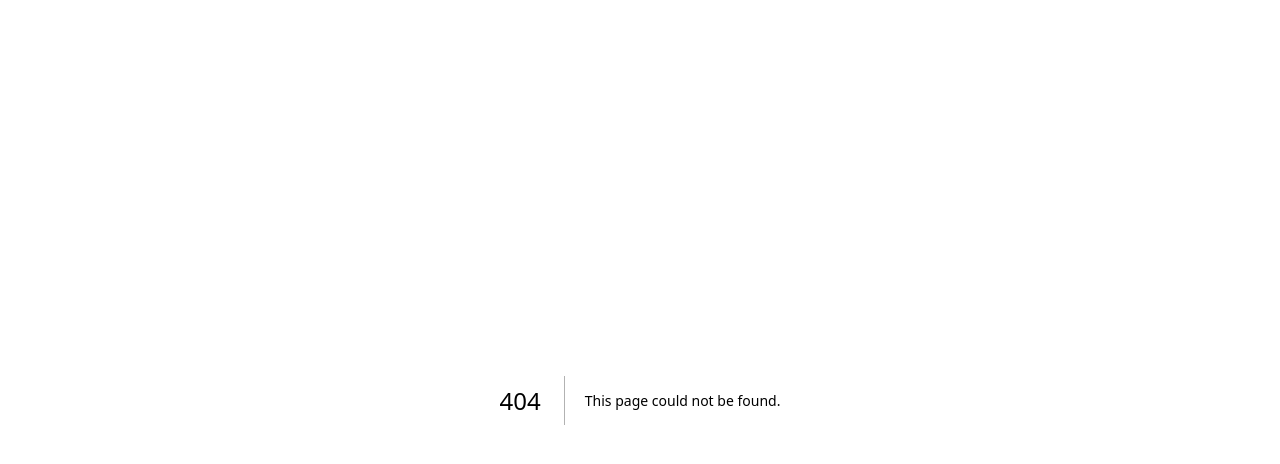
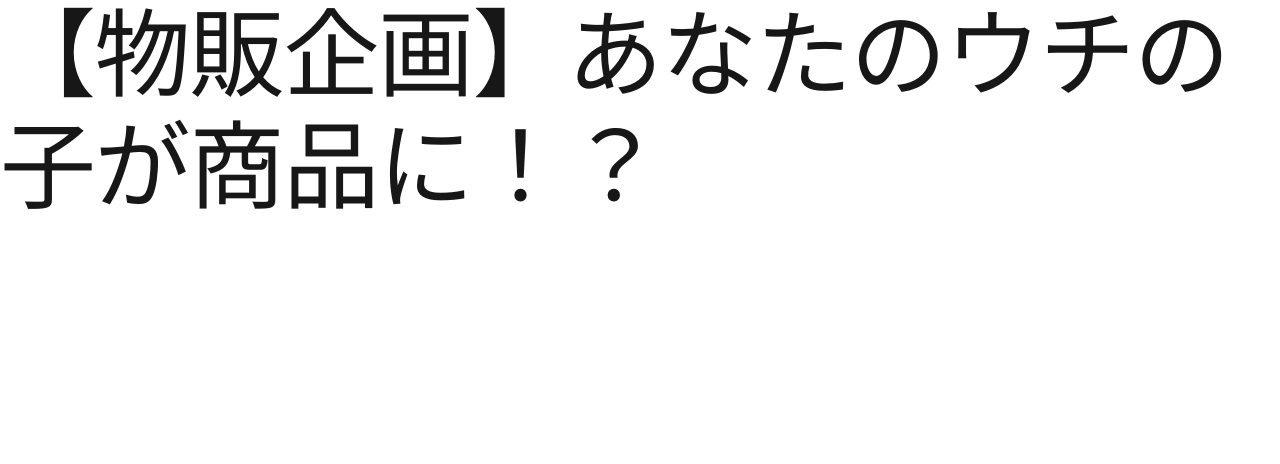
Before and after one commit to Magnezoo/magnezoo-2026, a Next.js app: page /sales_app in a window 1280 px wide. Before the commit this address had no page. Shown: the top 464 px of the page. Built offline with nearby package versions, Linux system fonts and the light colour scheme.

Commit message:
ブース企画のタイトルを更新し、物販企画ページを新規作成

```diff
--- a/src/app/pageClient.tsx
+++ b/src/app/pageClient.tsx
@@ -20,7 +20,7 @@ const events = [
   },
   {
     id: "booth",
-    title: "ブース企画",
+    title: "Magnezoo 物販企画(仮)",
     thumbnail: "/img/thumbnail/booth.png",
     description:
       "生徒から募集した「ウチの子（ペット）」の写真をもとに制作する、ネット企画Magnezoo発の物販企画です。ここでしか手に入らない、尊くて愛しい限定アイテムを展開します。写真募集開始までお待ちください！",
--- /dev/null
+++ b/src/app/sales_app/page.tsx
@@ -0,0 +1,11 @@
+import { Stack, Typography } from "@mui/material";
+
+export default function SalesAppCampainPage() {
+  return (
+    <Stack>
+      <Typography variant="h1">
+        【物販企画】あなたのウチの子が商品に！？
+      </Typography>
+    </Stack>
+  );
+}
```
Also changed, not shown: public/img/thumbnail/booth.png.
